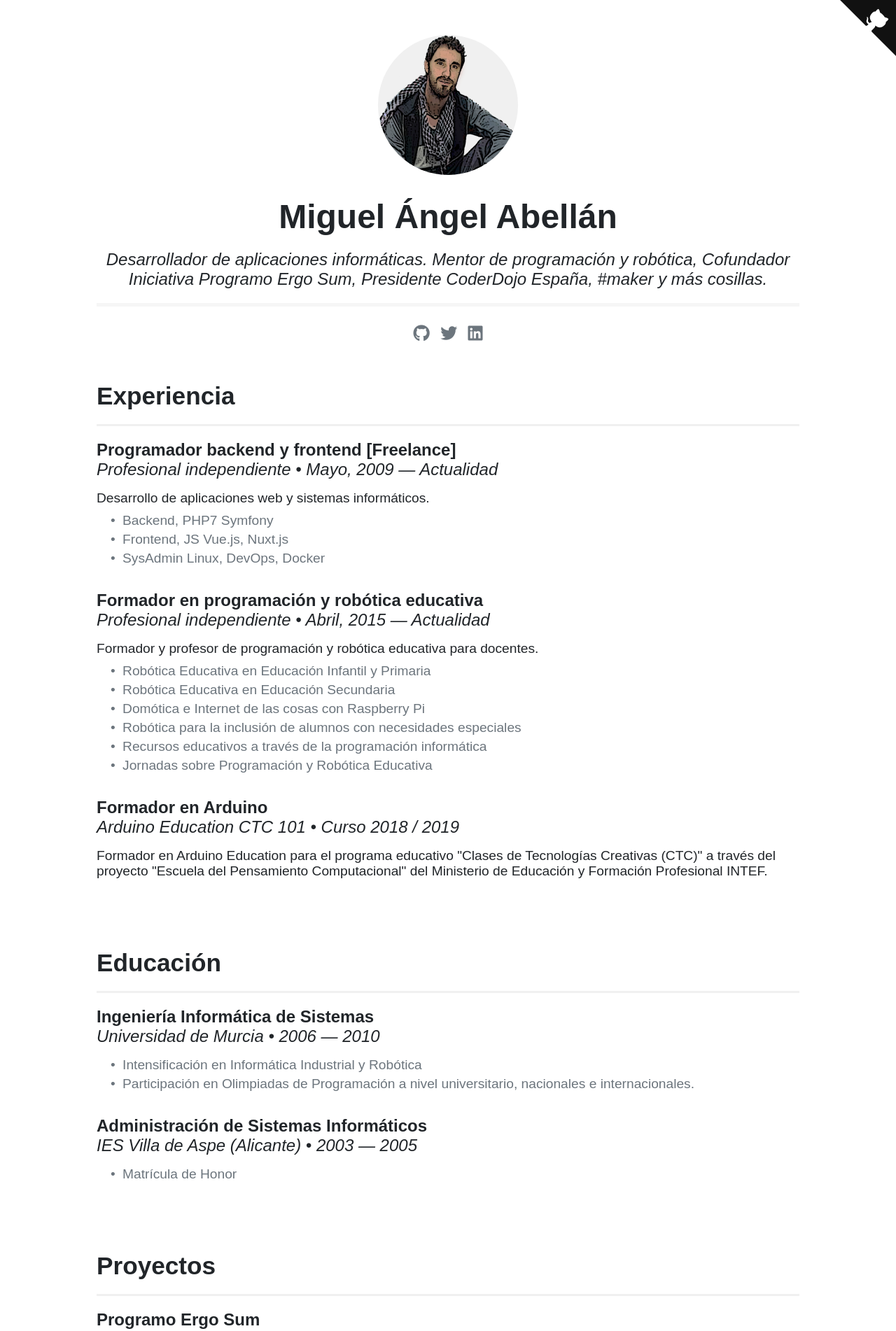
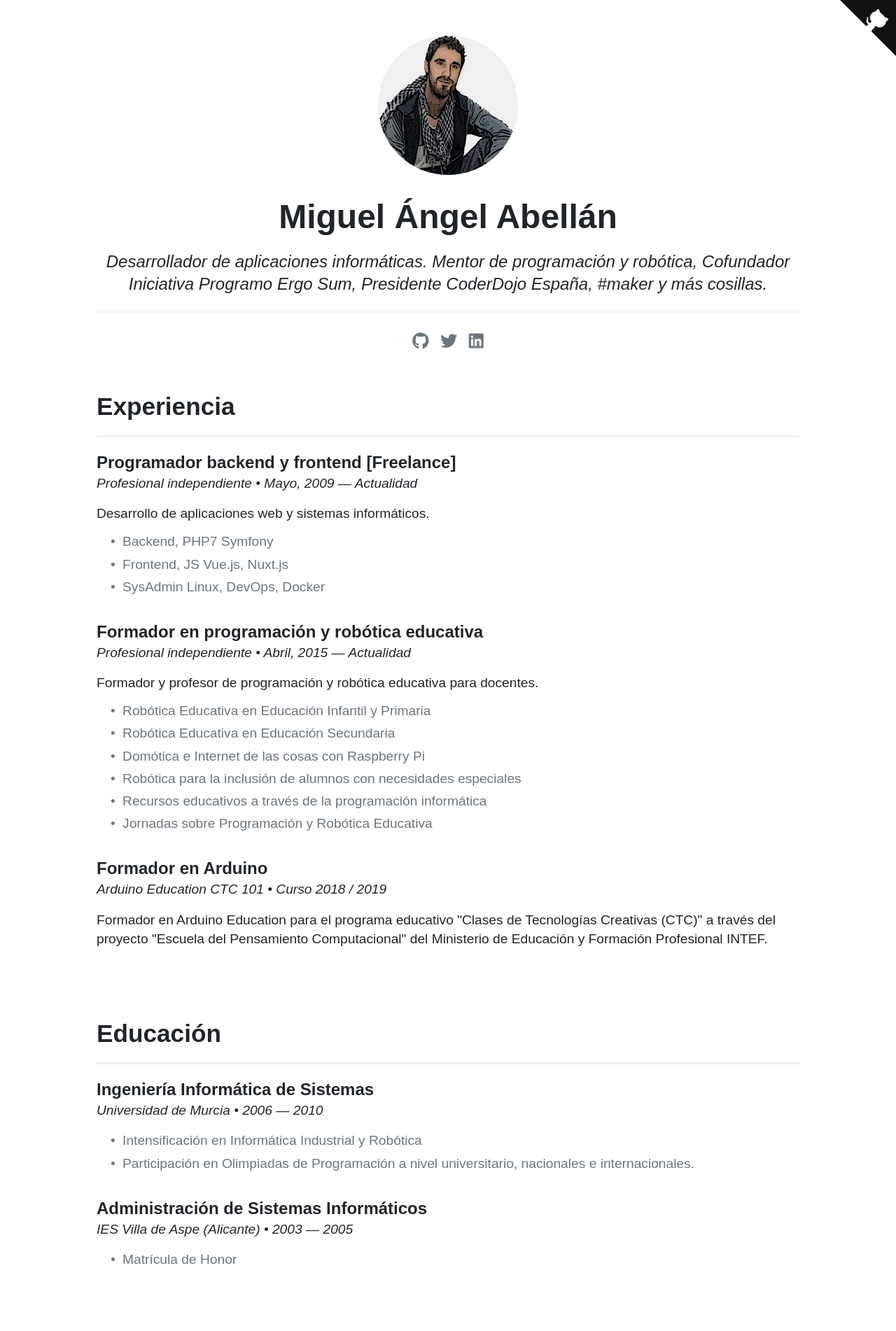
Before and after one commit to migueabellan/migueabellan.github.io, a Jekyll site: the page built from index.html, in a window 1280 px wide. Shown: the top 1902 px of the page at 70% size. Built offline with Jekyll 4.4.1, drawn with Linux system fonts in a browser that asks for light colours; nearby versions of some CDN libraries.

Commit message:
Update size

```diff
--- a/_sass/_reset.scss
+++ b/_sass/_reset.scss
@@ -2,6 +2,10 @@
   -webkit-box-sizing: border-box;
   -moz-box-sizing: border-box;
   box-sizing: border-box;
+}
+
+html {
+  font-size: $font-size-root;
 }
 
 ul {
@@ -10,10 +14,10 @@ ul {
   list-style: none;
   li {
     display: inline-block;
-    margin: 0 0 0 5px;
+    margin-bottom: 0.8rem;
   }
 }
 
 p {
-  margin: 10px 0;
+  margin: 0.8rem 0;
 }
--- a/_sass/main.scss
+++ b/_sass/main.scss
@@ -1,7 +1,3 @@
-html {
-  font-size: $font-size-root;
-}
-
 body {
   font-family: $font-family;
   font-weight: $font-weight;
@@ -48,24 +44,20 @@ body {
   }
   &__name {
     margin: 0 0 20px;
-    font-size: $font-size-supertitle;
-    font-weight: 900;
+    @include font-size($font-size-supertitle, 900);
   }
   &__description {
     margin: 0 0 20px;
-    font-size: $font-size-subtitle;
+    @include font-size($font-size-subtitle);
     font-style: italic;
   }
   &__social {
     border-top: 5px solid #f6f6f6;
     padding: 20px;
+    @include font-size($font-size-subtitle);
     li {
       display: inline-block;
       margin: 5px;
-      a {
-        display: block;
-        font-size: $font-size-subtitle;
-      }
     }
   }
 }
@@ -75,8 +67,7 @@ body {
   &__header {
     margin: 0 0 20px;
     padding: 0 0 20px;
-    font-size: $font-size-title;
-    font-weight: 900;
+    @include font-size($font-size-title, 900);
     border-bottom: 3px solid #f0f0f0;
   }
   &__item {
@@ -84,16 +75,15 @@ body {
   }
   &__name {
     margin: 0;
-    font-size: $font-size-subtitle;
-    font-weight: 700;
+    @include font-size($font-size-subtitle, 700);
   }
   &__description {
     margin: 0 0 1rem;
-    font-size: $font-size-subtitle;
-    font-weight: 500;
+    @include font-size($font-size-text, 200);
     font-style: italic;
   }
   &__summary {
+    @include font-size($font-size-text, 200);
     li {
       margin: 0 0 5px 20px;
       display: block;
@@ -109,7 +99,7 @@ body {
 footer {
   margin: 2rem 0;
   text-align: center;
-  font-size: $font-size-small;
+  @include font-size($font-size-small, 200);
   .heart {
     color: $red;
   }
--- /dev/null
+++ b/_sass/utils/_mixins.scss
@@ -0,0 +1,8 @@
+@mixin font-size($size, $weight: 400) {
+  font-size: $size;
+  line-height: $size + 0.5rem;
+  font-weight: $weight;
+  @media screen and (max-width: 768px){
+    font-size: $size - 0.1rem;
+  }
+}
--- a/css/main.scss
+++ b/css/main.scss
@@ -5,6 +5,7 @@
 
 @import "utils/animations";
 @import "utils/functions";
+@import "utils/mixins";
 
 @import "_colors";
 @import "main";
```
Also changed, not shown: README.md, modes.png (added).
